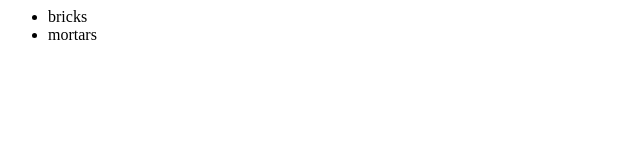
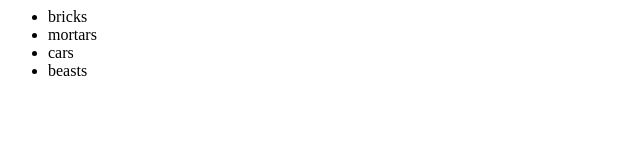
Before and after one commit to dannyleematthew/git_test, a plain HTML site: page index.html in a window 1280 px wide. Shown: the full height of the page, 0-640 px from the left. Drawn offline with Linux system fonts and the light colour scheme.

Commit message:
added 2 entries

```diff
--- a/index.html
+++ b/index.html
@@ -4,6 +4,8 @@
 			<ul>
 				<li>bricks</li>
 				<li>mortars</li>
+				<li>cars</li>
+				<li>beasts</li>
 			</ul>
 		</div>
 	</body>
```
